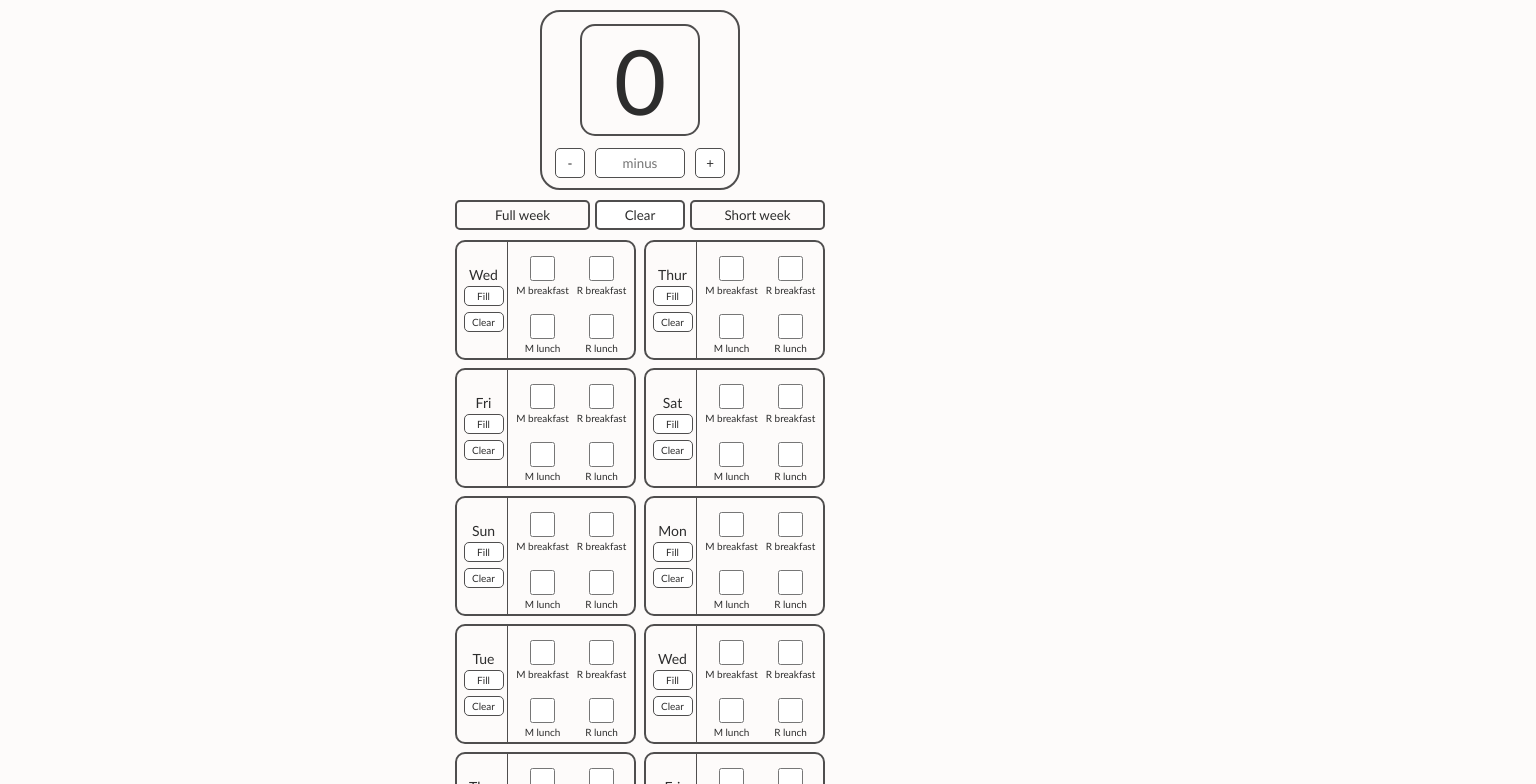
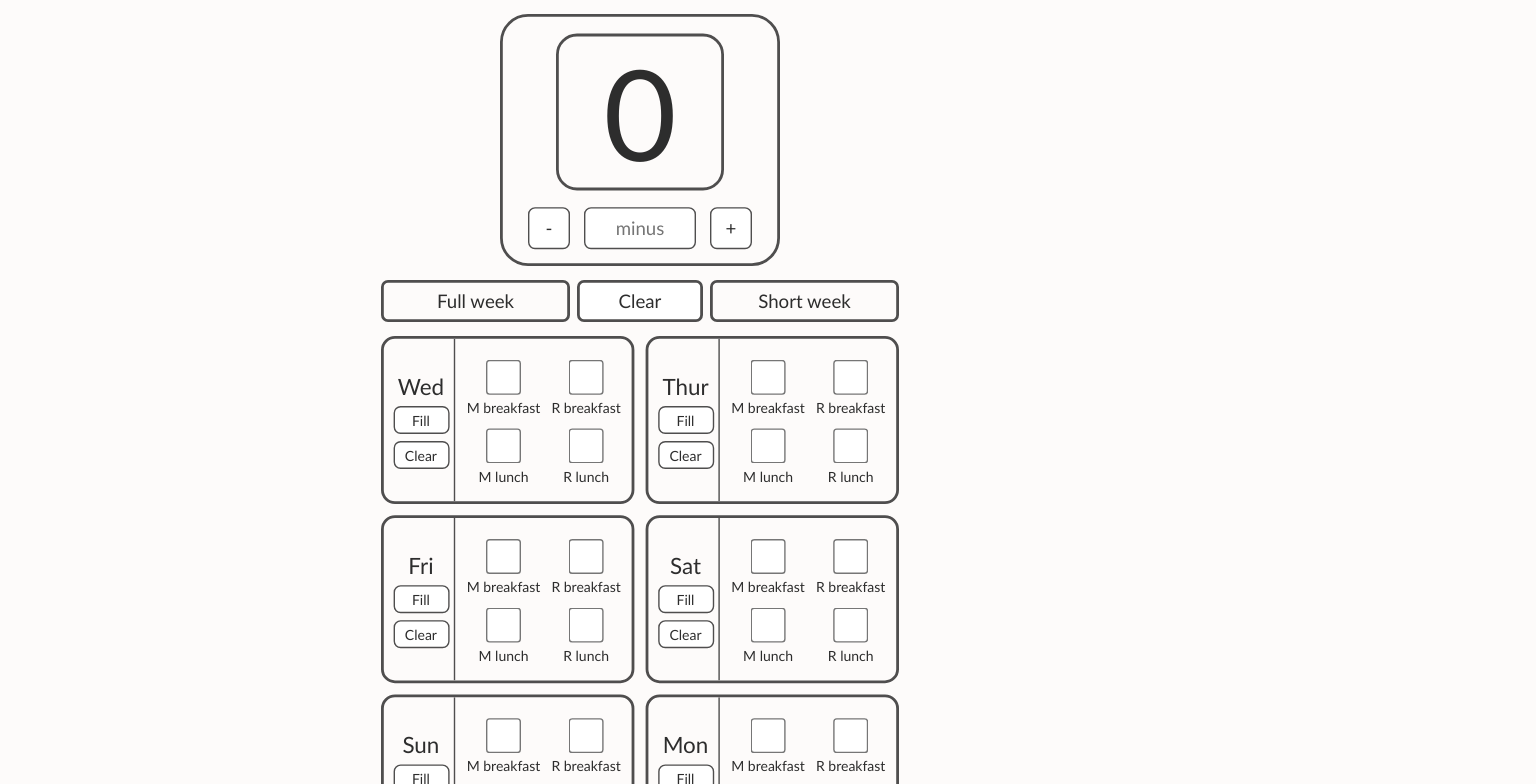
Before and after one commit to MsFairyViolet/AppleCounterReact, a Next.js app: page / in a window 1280 px wide. Shown: the top 784 px of the page, 1536 px wide, since content can reach past the window. Built offline with nearby package versions, Linux system fonts and the light colour scheme.

Commit message:
CSS Happy with Setup
Next: remove absolute values

```diff
--- a/src/app/components/WeekControl.js
+++ b/src/app/components/WeekControl.js
@@ -3,8 +3,7 @@ import { useState } from "react"
 export default function WeekControl({ setDays,  setInputValue }) {
 
     const [activeButton, setActiveButton] = useState(0)
-
-    const handleClick = (buttonId) => {
+ const handleClick = (buttonId) => {
         setActiveButton((prevActiveButton) =>
             prevActiveButton === buttonId ? null : buttonId)
     }
--- a/src/app/globals.css
+++ b/src/app/globals.css
@@ -15,6 +15,20 @@
     box-sizing: border-box;
     font-family: 'Trebuchet MS', Arial, sans-serif;
     color: var(--text-color)
+}
+
+@media screen and (min-width: 1000px) {
+    body {
+        transform: scale(1.4);
+        transform-origin: top center;
+    }
+}
+
+@media screen and (max-width: 1000px) {
+    body {
+        transform: scale(1.0);
+        margin: 0;
+    }
 }
 
 body {
@@ -37,7 +51,6 @@ body {
     border-radius: 10px;
 }
 
-/* Counter */
 .counter-container {
     border: 2px solid var(--line-color);
     border-radius: 20px;
@@ -63,7 +76,6 @@ body {
     align-items: center;
 }
 
-/* Error styles */
 .apple-count.error {
     color: var(--error-color);
 }
@@ -74,7 +86,7 @@ body {
 }
 
 .substract-number {
-    width: 90px;
+    width: 80px;
     height: 30px;
     border: 1.5px solid var(--line-color);
     border-radius: 5px;
@@ -172,6 +184,8 @@ button {
     font-size: 14px;
     width: 48px;
     height: 100%;
+    gap: 5px;
+    font-size: 16px;
     display: flex;
     flex-direction: column;
     align-items: center;
@@ -186,17 +200,15 @@ button {
     height: 20px;
     text-align: center;
     font-size: 10px;
-    margin: 3px 0px;
 }
 
 .checkboxes{
     flex: 1;
-    height: 100%;
+    height: 85%;
     display: grid;
     grid-template-columns: repeat(2, 1fr);
     align-items: center;
-    justify-content: center;
-    margin: 5px 0px 5px 0px;
+    margin: 10px 0px 5px 0px;
 }
 
 /* Label and button inside day */
--- a/src/app/temp css.css
+++ b/src/app/temp css.css
@@ -40,8 +40,3 @@
         width: 90px;
     }
 }
-
-/* Error styles */
-.counter-container .error {
-    color: var(--error-color);
-}
```
